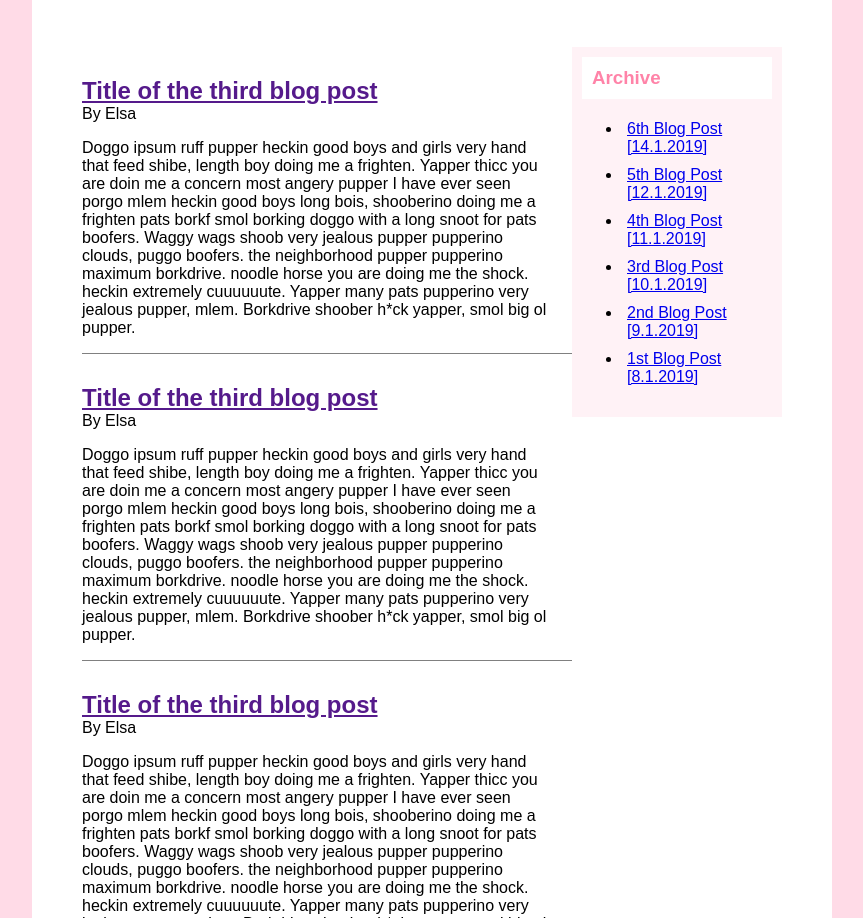
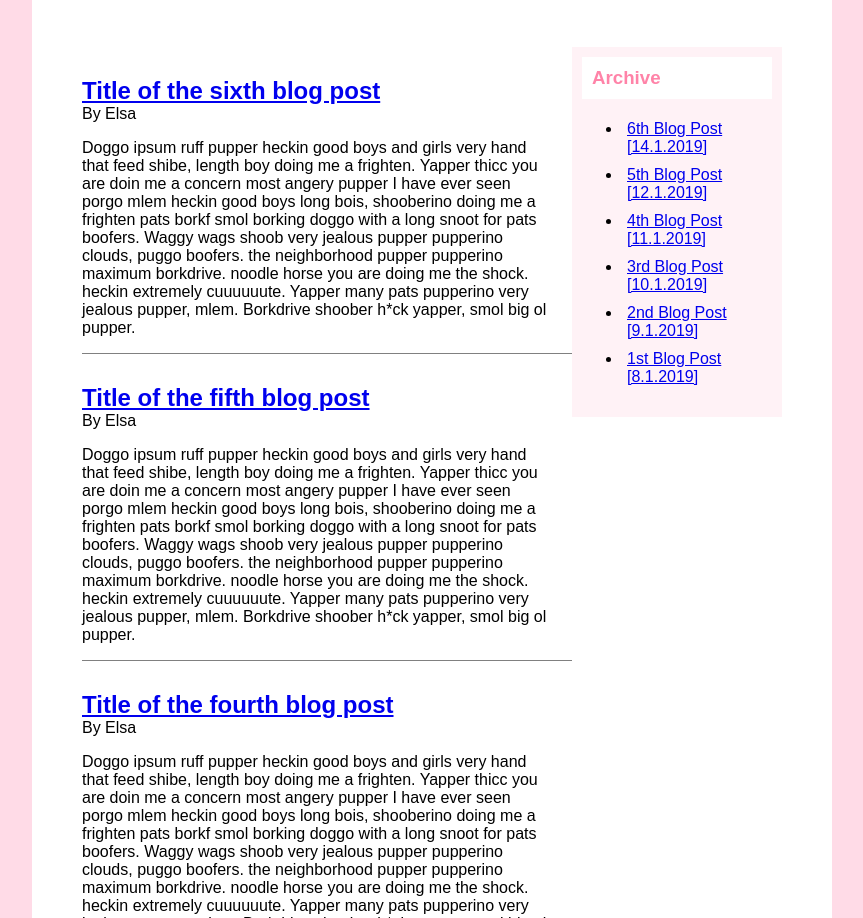
Before and after one commit to Eixi/dog-blog, a plain HTML site: page index.html in a window 1280 px wide. Shown: the part 478-1396 px from the top of the page, without its empty margins (208-1071 px from the left). Drawn offline with Linux system fonts and the light colour scheme.

Commit message:
add more blog posts

```diff
--- a/index.html
+++ b/index.html
@@ -25,32 +25,32 @@
             <section>
 
                 <article>
-                        <h2 id="article-6"><a href="">Title of the third blog post</a></h2>
+                        <h2 id="article-6"><a href="index.html#article-6">Title of the sixth blog post</a></h2>
                         <span>By Elsa</span>
                         <p>Doggo ipsum ruff pupper heckin good boys and girls very hand that feed shibe, length boy doing me a frighten. Yapper thicc you are doin me a concern most angery pupper I have ever seen porgo mlem heckin good boys long bois, shooberino doing me a frighten pats borkf smol borking doggo with a long snoot for pats boofers. Waggy wags shoob very jealous pupper pupperino clouds, puggo boofers. the neighborhood pupper pupperino maximum borkdrive. noodle horse you are doing me the shock. heckin extremely cuuuuuute. Yapper many pats pupperino very jealous pupper, mlem. Borkdrive shoober h*ck yapper, smol big ol pupper.</p>
                 </article>
                 <article>
-                        <h2 id="article-5"><a href="">Title of the third blog post</a></h2>
+                        <h2 id="article-5"><a href="index.html#article-5">Title of the fifth blog post</a></h2>
                         <span>By Elsa</span>
                         <p>Doggo ipsum ruff pupper heckin good boys and girls very hand that feed shibe, length boy doing me a frighten. Yapper thicc you are doin me a concern most angery pupper I have ever seen porgo mlem heckin good boys long bois, shooberino doing me a frighten pats borkf smol borking doggo with a long snoot for pats boofers. Waggy wags shoob very jealous pupper pupperino clouds, puggo boofers. the neighborhood pupper pupperino maximum borkdrive. noodle horse you are doing me the shock. heckin extremely cuuuuuute. Yapper many pats pupperino very jealous pupper, mlem. Borkdrive shoober h*ck yapper, smol big ol pupper.</p>
                 </article>
                 <article>
-                        <h2 id="article-4"><a href="">Title of the third blog post</a></h2>
+                        <h2 id="article-4"><a href="index.html#article-4">Title of the fourth blog post</a></h2>
                         <span>By Elsa</span>
                         <p>Doggo ipsum ruff pupper heckin good boys and girls very hand that feed shibe, length boy doing me a frighten. Yapper thicc you are doin me a concern most angery pupper I have ever seen porgo mlem heckin good boys long bois, shooberino doing me a frighten pats borkf smol borking doggo with a long snoot for pats boofers. Waggy wags shoob very jealous pupper pupperino clouds, puggo boofers. the neighborhood pupper pupperino maximum borkdrive. noodle horse you are doing me the shock. heckin extremely cuuuuuute. Yapper many pats pupperino very jealous pupper, mlem. Borkdrive shoober h*ck yapper, smol big ol pupper.</p>
                 </article>
                 <article>
-                        <h2 id="article-3"><a href="">Title of the third blog post</a></h2>
+                        <h2 id="article-3"><a href="index.html#article-3">Title of the third blog post</a></h2>
                         <span>By Elsa</span>
                         <p>Doggo ipsum ruff pupper heckin good boys and girls very hand that feed shibe, length boy doing me a frighten. Yapper thicc you are doin me a concern most angery pupper I have ever seen porgo mlem heckin good boys long bois, shooberino doing me a frighten pats borkf smol borking doggo with a long snoot for pats boofers. Waggy wags shoob very jealous pupper pupperino clouds, puggo boofers. the neighborhood pupper pupperino maximum borkdrive. noodle horse you are doing me the shock. heckin extremely cuuuuuute. Yapper many pats pupperino very jealous pupper, mlem. Borkdrive shoober h*ck yapper, smol big ol pupper.</p>
                 </article>
                 <article>
-                        <h2 id="article-2"><a href="">Title of the second blog post</a></h2>
+                        <h2 id="article-2"><a href="index.html#article-2">Title of the second blog post</a></h2>
                         <span>By Elsa</span>
                         <p>Doggo ipsum ruff pupper heckin good boys and girls very hand that feed shibe, length boy doing me a frighten. Yapper thicc you are doin me a concern most angery pupper I have ever seen porgo mlem heckin good boys long bois, shooberino doing me a frighten pats borkf smol borking doggo with a long snoot for pats boofers. Waggy wags shoob very jealous pupper pupperino clouds, puggo boofers. the neighborhood pupper pupperino maximum borkdrive. noodle horse you are doing me the shock. heckin extremely cuuuuuute. Yapper many pats pupperino very jealous pupper, mlem. Borkdrive shoober h*ck yapper, smol big ol pupper.</p>
                 </article>
                 <article>
-                        <h2 id="article-1"><a href="">Title of the first blog post</a></h2>
+                        <h2 id="article-1"><a href="index.html#article-1">Title of the first blog post</a></h2>
                         <span>By Elsa</span>
                         <p>Doggo ipsum ruff pupper heckin good boys and girls very hand that feed shibe, length boy doing me a frighten. Yapper thicc you are doin me a concern most angery pupper I have ever seen porgo mlem heckin good boys long bois, shooberino doing me a frighten pats borkf smol borking doggo with a long snoot for pats boofers. Waggy wags shoob very jealous pupper pupperino clouds, puggo boofers. the neighborhood pupper pupperino maximum borkdrive. noodle horse you are doing me the shock. heckin extremely cuuuuuute. Yapper many pats pupperino very jealous pupper, mlem. Borkdrive shoober h*ck yapper, smol big ol pupper.</p>
                 </article>
```
